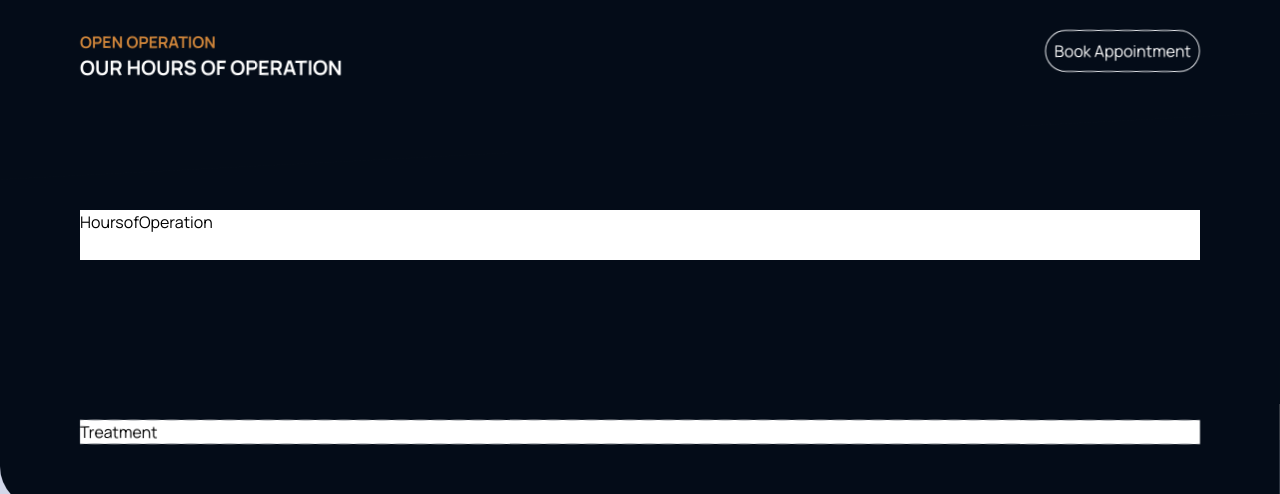
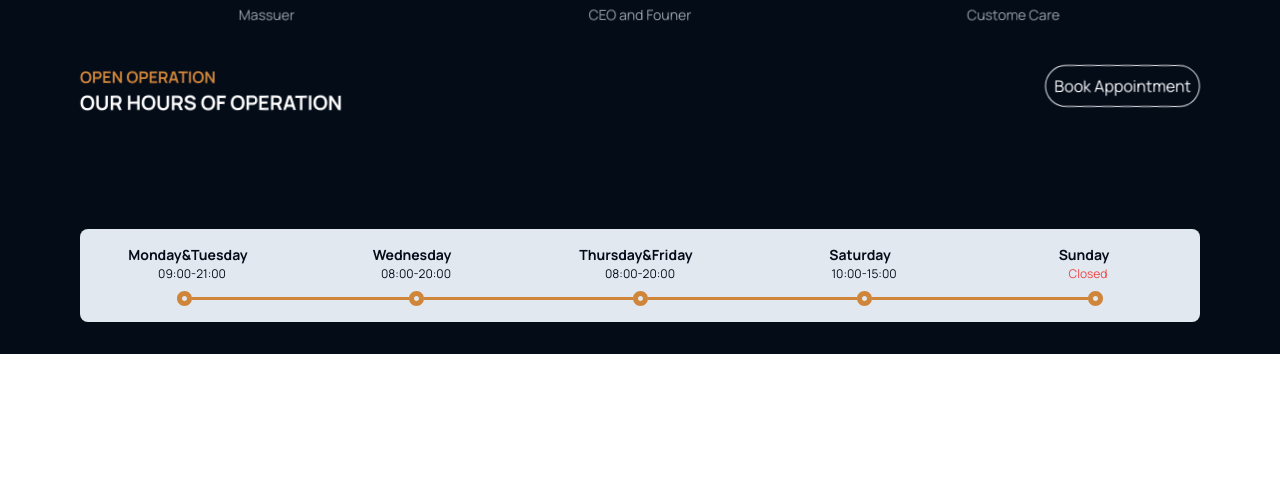
Before and after one commit to jantar25/hortensia_website, a React (Create React App) app: page / in a window 1280 px wide. Shown: the part 2277-2771 px from the top of the page. After the commit the page ends 2631 px from the top, so only its background shows below. Built offline with nearby package versions, Linux system fonts and the light colour scheme.

Commit message:
operation hours done

```diff
--- /dev/null
+++ b/src/Constants/Schedules.js
@@ -0,0 +1,29 @@
+const schedules = [
+    {
+        id:1,
+        day:'Monday&Tuesday',
+        hours:'09:00-21:00'
+    },
+    {
+        id:2,
+        day:'Wednesday',
+        hours:'08:00-20:00'
+    },
+    {
+        id:3,
+        day:'Thursday&Friday',
+        hours:'08:00-20:00'
+    },
+    {
+        id:4,
+        day:'Saturday',
+        hours:'10:00-15:00'
+    },
+    {
+        id:5,
+        day:'Sunday',
+        hours:'Closed'
+    },
+]
+
+export default schedules
--- a/src/Containers/AfterCare.jsx
+++ b/src/Containers/AfterCare.jsx
@@ -6,7 +6,7 @@ import aftercareImg from '../Asset/images/aftercare.png'
 
 const AfterCare = () => {
   return (
-    <div className="px-4 lg:px-20 bg-blog pt-[220px] -mb-[95px] xl:-mb-[130px]">
+    <div className="px-4 lg:px-20 bg-blog pt-[220px] -mb-[95px] 2xl:-mb-[130px]">
         <h4 className="text-text py-2 font-bold text-xl">AFTERCARE</h4>
         <h2 className='font-Poppins text-2xl md:text-4xl text-bg font-bold md:mb-8'>Permanent Makeup Aftercare.</h2>
         <div className='flex flex-col-reverse md:flex-row items-center md:items-end justify-center md:justify-start mb-8'>
--- a/src/Containers/HoursofOperation.jsx
+++ b/src/Containers/HoursofOperation.jsx
@@ -1,9 +1,31 @@
 import React from 'react'
+
+import schedules from '../Constants/Schedules'
+import dot from '../Asset/icons/dot.svg'
 
 const HoursofOperation = () => {
   return (
-    <div className="px-4 lg:px-20 bg-bg py-12 lg:py-36 -my-20">
-        <div className="z-10 h-[50px] bg-white ">HoursofOperation</div>
+    <div className="px-4 lg:px-20 bg-bg pb-8 pt-8 sm:pt-20 lg:pt-28 2xl:pt-36
+    -mt-4 sm:-mt-10 lg:-mt-16 2xl:-mt-20">
+        <div className="py-4 text-bg bg-slate-200 rounded-lg">
+            <div className="flex flex-col md:flex-row justify-between">
+              {schedules.map(time => (
+                    <div key={time.id} className="flex-1 flex md:flex-col">
+                        <div className="flex flex-row-reverse md:flex-col items-center justify-center">
+                            <div className="md:mb-2 ml-4 md:ml-0 flex flex-col sm:flex-row md:flex-col items-center justify-center">
+                                <h1 className="text-sm font-bold mr-2">{time.day}</h1>
+                                <p className={`${time.id === 5? 'text-red-500' : 'text-bg'} text-[12px]`}>{time.hours}</p>
+                            </div>
+                            <div className={`flex items-center w-full ${time.id === 1? 'justify-end' : time.id === 5 ? 'justify-start' : 'justify-center'}`}>
+                                <div className={`bg-text h-[3px]  ${time.id===5? 'w-1/2' : 'w-full'} ${time.id===1 && 'hidden'}`}></div>
+                                <img src={dot} alt='dot-icon' className='m-0'/>
+                                <div className={`bg-text h-[3px] ${time.id===1? 'w-1/2' : 'w-full'} ${time.id===5 && 'hidden'}`}></div>
+                            </div>
+                        </div>
+                    </div>
+              ))}
+            </div>
+        </div>
     </div>
   )
 }
--- a/src/Pages/Home.jsx
+++ b/src/Pages/Home.jsx
@@ -18,8 +18,8 @@ const Home = () => {
         <AfterCare />
         <AboutUs />
         <HoursofOperation />
-        <Treatments />
-        <Customer />
+        {/* <Treatments />
+        <Customer /> */}
     </div>
   )
 }
```
Also changed, not shown: src/Asset/icons/dot.svg (added).
